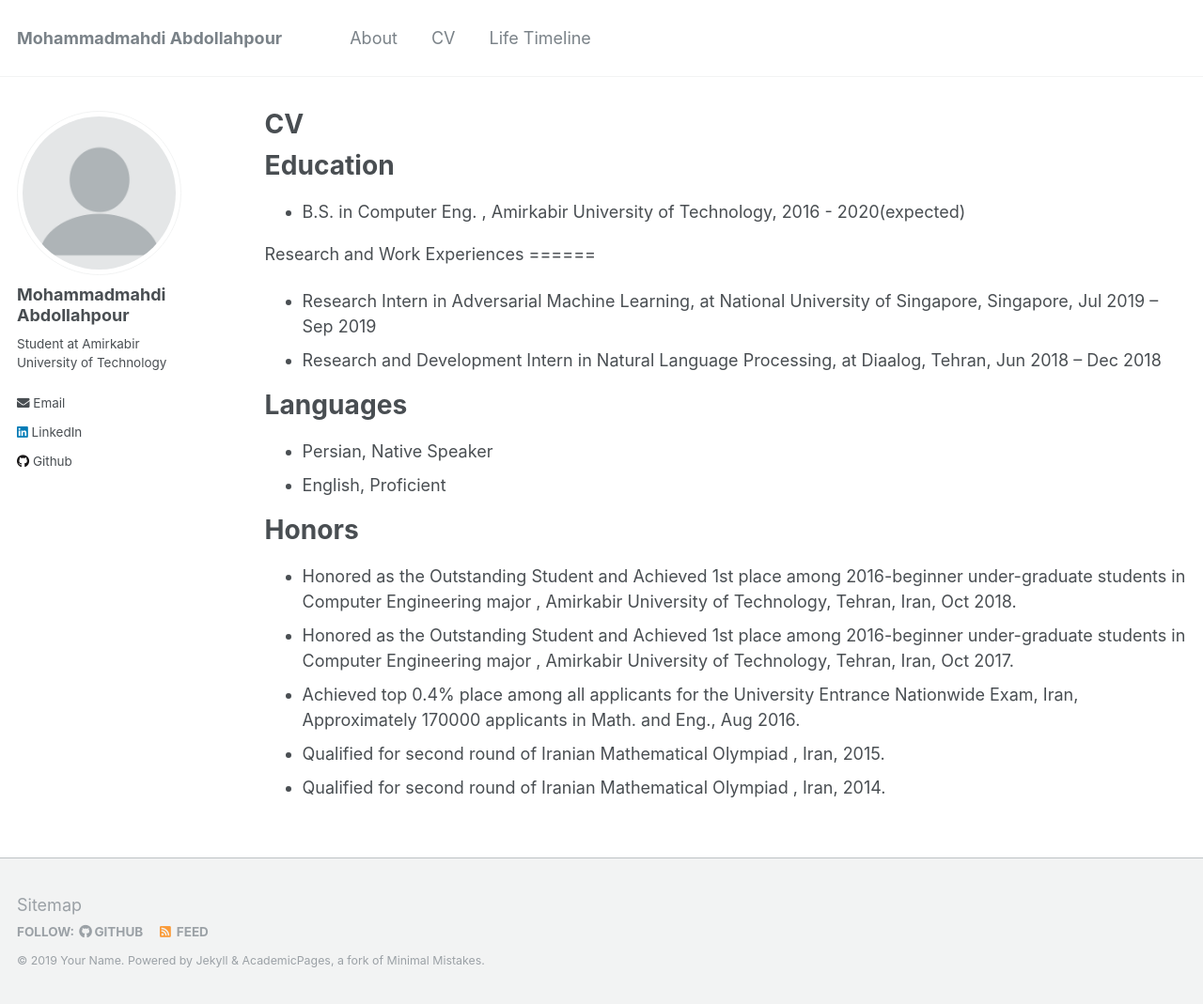
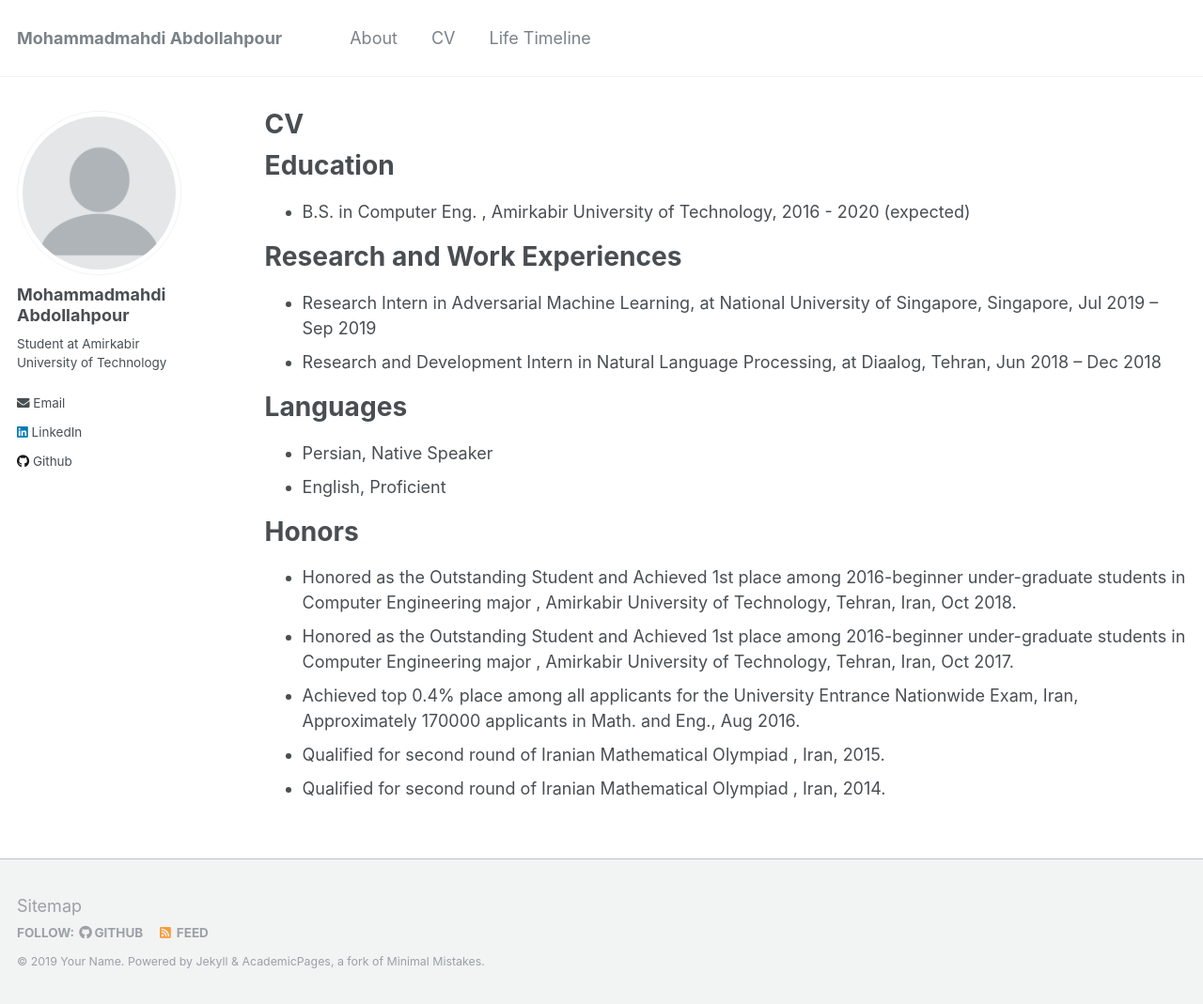
Before and after one commit to mahdiabdollahpour/mahdiabdollahpour.github.io, a Jekyll site: the page built from _pages/cv.md, in a window 1280 px wide and 1069 px high. Shown: the whole window at 94% size. Built offline with Jekyll 4.4.1, drawn with Linux system fonts in a browser that asks for light colours; some of the changed lines change nothing that is shown.

Commit message:
Update cv.md

```diff
--- a/_pages/cv.md
+++ b/_pages/cv.md
@@ -11,41 +11,8 @@
 
 Education
 ======
-* B.S. in Computer Eng. , Amirkabir University of Technology, 2016 - 2020(expected)
+* B.S. in Computer Eng. , Amirkabir University of Technology, 2016 - 2020 (expected)
 
-<!-- * M.S. in Jekyll, GitHub University, 2014
-* Ph.D in Version Control Theory, GitHub University, 2018 (expected) -->
-<!--
-Work experience
-======
-* Summer 2015: Research Assistant
-  * Github University
-  * Duties included: Tagging issues
-  * Supervisor: Professor Git
-
-* Fall 2015: Research Assistant
-  * Github University
-  * Duties included: Merging pull requests
-  * Supervisor: Professor Hub
-   -->
-<!--
-Skills
-======
-* Programming Languages
-  * Python
-    * Tensorflow
-    * NLTK
-    * Gensim
-    * Lucene
-
-  * JAVA
-    * Core JAVA
-    * Swing
-    * Socket Programing
-  * MATLAB
-* Databases
-  * MySQL
- -->
 Research and Work Experiences
 ======
 * Research Intern in Adversarial Machine Learning, at National University of Singapore, Singapore, Jul 2019 – Sep 2019
```
